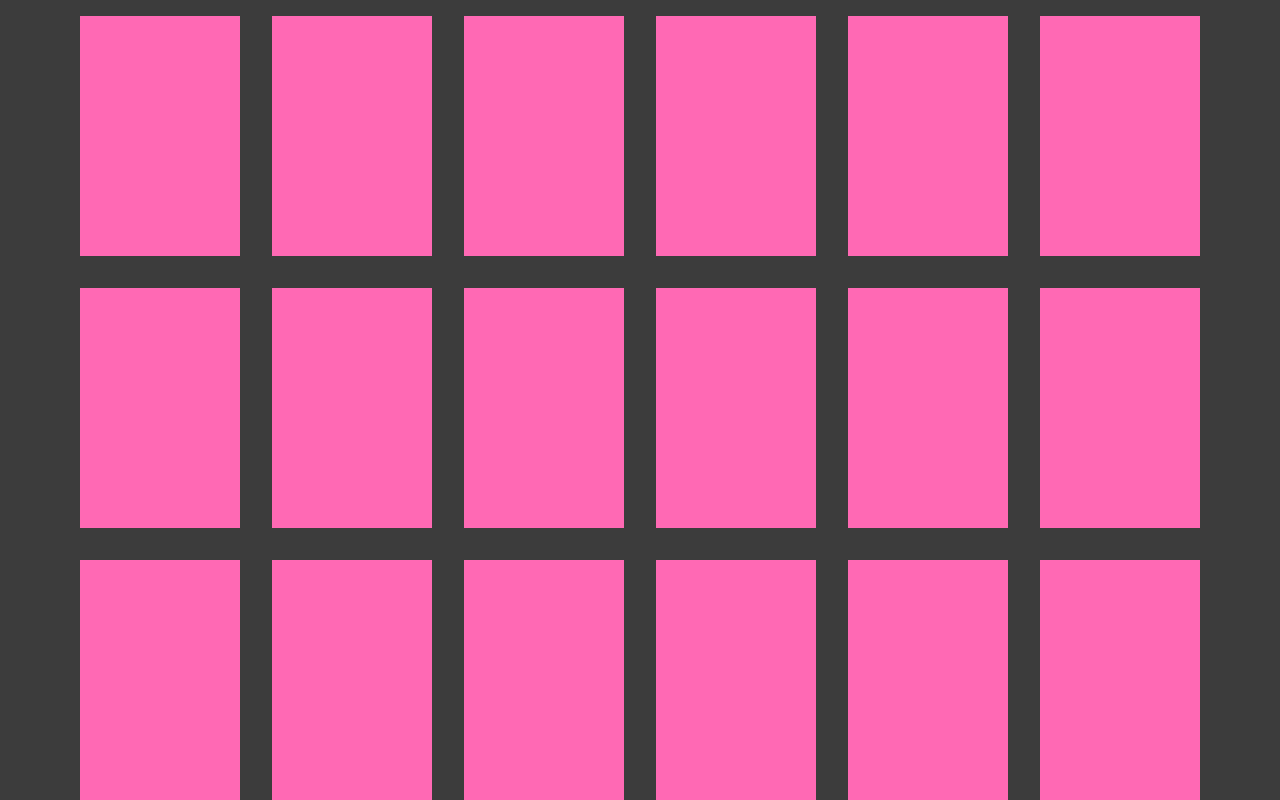
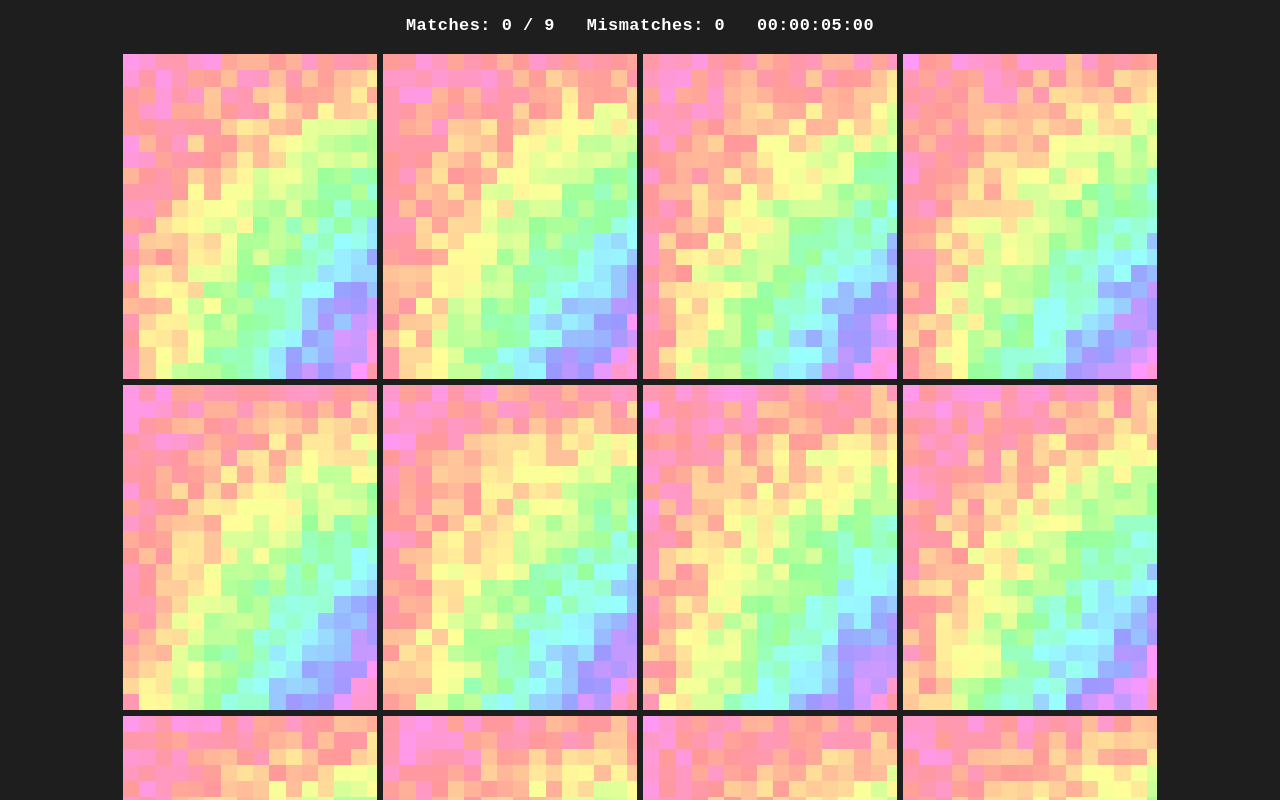
Before and after one commit to AndresSweeneyRios/card-game, a Nuxt app: page / in a window 1280 px wide. Shown: the top 800 px of the page. Built offline with nearby package versions, Linux system fonts and the light colour scheme.

Commit message:
Score & Back

```diff
--- a/assets/sass/colors.sass
+++ b/assets/sass/colors.sass
@@ -1,3 +1,4 @@
 body
-	--background: rgb(60,60,60)
-	--foreground: #ff69b4
+	--background: rgb(30,30,30)
+	--foreground: rgb(60,60,60)
+	--text: white
--- a/assets/sass/global.sass
+++ b/assets/sass/global.sass
@@ -4,6 +4,10 @@
 	margin: 0
 	padding: 0
 	box-sizing: border-box
+	font-family: monospace
+	color: var(--text)
+	scrollbar-width: thin
+	scrollbar-color: rgb(60,60,60) transparent
 
 html, body
 	height: 100%
--- /dev/null
+++ b/components/Back.vue
@@ -0,0 +1,43 @@
+<template lang="pug">
+	canvas( width="20" height="20" ref="canvas" )
+</template>
+
+<script>
+	export default {
+		computed: {
+			context () {
+				return this.$refs.canvas.getContext('2d')
+			}
+		},
+
+		methods: {
+			draw ( x, y, color ) {
+				this.context.fillStyle = color
+				this.context.fillRect(x,y,1,1)
+			},
+
+			clear ( x, y, w, h ) {
+				this.context.clearRect(x,y,w,h)
+			},
+		},
+
+		mounted () {
+			let i = 0;
+
+			setInterval( () => {
+				i++
+
+				for ( let x = 21; x; x-- )
+					for ( let y = 0; y <= 21; y++ )
+						this.draw(x-2,y-2,`hsl(${(x*y)+(i+(Math.random() * 60)) }, 100%, 80%)`)
+			}, 1000/60)
+		}
+	}
+</script>
+
+
+<style lang="sass" scoped>
+	canvas
+		// background-color: red
+
+</style>
--- /dev/null
+++ b/components/Clock.vue
@@ -0,0 +1,25 @@
+<template lang="pug">
+	section#clock {{ time }}
+</template>
+
+<style lang="sass" scoped>
+	section#clock
+		// margin-left: auto
+</style>
+
+<script>
+	export default {
+		props: ['timestamp'],
+
+		computed: {
+			time () {
+				const { timestamp } = this
+
+				// H:M:S:MS
+				return new Date( timestamp ).toUTCString().split(' ')[4] + `:${
+					(Math.round(timestamp % 1000 / (1000 / 60)) + '').padStart(2,0)
+				}`
+			}
+		}
+	}
+</script>
--- a/components/Score.vue
+++ b/components/Score.vue
@@ -1,19 +1,70 @@
 <template lang="pug">
-	section
+	section.score
+		h4 Matches: {{ matches }} / 9
+		h4 Mismatches: {{ mismatches }}
+		Clock(:timestamp="elapsed")
 </template>
 
+<style lang="sass" scoped>
+	section.score
+		display: flex
+		width: 100%
+		justify-content: center
+		align-items: center
+
+		& > *
+			// background-color: var(--foreground)
+			padding: 1rem
+			font-size: 1.3rem
+			margin: 3px
+			font-weight: 600
+			font-variant-numeric: tabular-nums
+			letter-spacing: 0.5px
+
+		@media (max-width: 800px)
+			& > *
+				padding: 0 1rem
+
+			flex-direction: column
+			padding: 2rem 0
+</style>
+
 <script>
+	import Vue from 'vue'
+	import Clock from '~/components/Clock'
+	import { mapState } from 'vuex'
+
 	export default {
 		data () {
 			return {
-				mismatches: 0
+				start: 0,
+				elapsed: 0,
 			}
 		},
 
-		computed: {
-			matched () {
-				return this.$store.state.pairs.filter( Boolean ).length
+		components: {
+			Clock
+		},
+
+		computed: mapState({
+			mismatches: state => state.mismatches,
+			matches: state => Object.entries(state.pairs).filter( ([name, bool]) => bool ).length
+		}),
+
+		mounted () {
+			Vue.set(this, 'start', Date.now())
+
+			this.interval = setInterval(() => Vue.set(
+				this,
+				'elapsed',
+				Date.now() - this.start
+			), 1)
+		},
+
+		watch: {
+			matches ( count ) {
+				if (count === 9) clearInterval( this.interval )
 			}
-		},
+		}
 	}
 </script>
--- a/components/card.vue
+++ b/components/card.vue
@@ -1,10 +1,13 @@
 <template lang="pug">
 	section.card( :class="{ show, match }" @click="select" )
+		Back( v-show="!flipped" )
 		p( v-show="flipped" ) {{ card.name }}
 </template>
 
 <script>
 	import Vue from 'vue'
+	import { mapState } from 'vuex'
+	import Back from '~/components/Back'
 
 	const alarm = time => new Promise( resolve => setTimeout(resolve, time) )
 
@@ -18,18 +21,13 @@
 			}
 		},
 
+		components: {
+			Back
+		},
+
 		computed: {
-			animating () {
-				return this.$store.state.animating
-			},
-
-			mismatch () {
-				return this.$store.state.mismatch
-			},
-
-			match () {
-				return this.$store.state.pairs[this.card.name]
-			},
+			...mapState(['mismatch', 'pairs', 'animating']),
+			match: state => state.pairs[state.card.name]
 		},
 
 		methods: {
@@ -37,23 +35,20 @@
 				Vue.set(this, 'show', false)
 				await alarm(200)
 				Vue.set(this, 'flipped', !this.flipped)
-				await alarm(100)
+				await alarm(50)
 				Vue.set(this, 'show', true)
 			},
 
 			async select () {
 				if (this.match || this.animating) return
 				this.flip()
-				await alarm(100)
 				this.$store.dispatch('selectCard', this.card)
-				await this.$nextTick()
 			}
 		},
 
 		watch: {
 			mismatch (mismatch) {
-				if (mismatch.indexOf(this.card.key) > -1)
-					this.flip()
+				if ( ~mismatch.indexOf(this.card.key) ) this.flip()
 			}
 		}
 	}
@@ -61,14 +56,26 @@
 
 <style lang="sass" scoped>
 	section.card
-		width: 10rem
-		height: 15rem
+		width: 20rem
+		height: 0
 		background-color: var(--foreground)
-		transition: transform 0.2s, opacity 0.2s
+		transition: transform 0.15s, opacity 0.15s
 		transform: scaleX(0)
-		margin: 1rem
+		border: 3px solid var(--background)
 		cursor: pointer
 		opacity: 1
+		position: relative
+		padding-top: 25rem
+		overflow: hidden
+		max-width: 45%
+
+		canvas
+			position: absolute
+			left: 0
+			height: 100%
+			image-rendering: pixelated
+			z-index: 4
+			top: 0
 
 		&.show
 			transform: scaleX(1)
@@ -76,6 +83,14 @@
 		p
 			user-select: none
 			pointer-events: none
+			position: absolute
+			height: 100%
+			width: 100%
+			top: 0
+			left: 0
+			display: flex
+			justify-content: center
+			align-items: center
 
 		&.flipped
 			transform: scaleX(1)
--- a/nuxt.config.js
+++ b/nuxt.config.js
@@ -14,10 +14,6 @@ module.exports = {
       { hid: 'description', name: 'description', content: pkg.description },
       { name: 'theme-color', content: '#121212'}
     ],
-    link: [
-      { rel: 'icon', type: 'image/x-icon', href: '/favicon.ico' },
-      { rel: 'stylesheet', href: 'https://fonts.googleapis.com/css?family=Montserrat|Source+Code+Pro:300' }
-    ]
   },
 
   /*
--- a/pages/index.vue
+++ b/pages/index.vue
@@ -1,5 +1,5 @@
 <template lang="pug">
-	section
+	section.game
 		Score
 
 		Card(
@@ -11,7 +11,7 @@
 </template>
 
 <style lang="sass" scoped>
-	section
+	section.game
 		display: flex
 		justify-content: center
 		align-items: center
@@ -27,13 +27,30 @@
 			Card,
 			Score,
 		},
+		created () {
+			const shuffle = array => {
+				return array
 
-		created () {
-			this.cards = Object.keys(this.$store.state.pairs).reduce(
-				(acc, name) => acc.concat(
-					{ name, key: name + 1 },
-					{ name, key: name + 2 }
-				), []
+				let currentIndex = array.length, temporaryValue, randomIndex
+
+				while (0 !== currentIndex) {
+					randomIndex = Math.floor(Math.random() * currentIndex)
+					currentIndex -= 1
+					temporaryValue = array[currentIndex]
+					array[currentIndex] = array[randomIndex]
+					array[randomIndex] = temporaryValue
+				}
+
+				return array
+			}
+
+			this.cards = shuffle(
+				Object.keys(this.$store.state.pairs).reduce(
+					(acc, name) => acc.concat(
+						{ name, key: name + 1 },
+						{ name, key: name + 2 }
+					), []
+				)
 			)
 		}
 	}
--- a/store/index.js
+++ b/store/index.js
@@ -1,8 +1,7 @@
 import Vue from 'vue'
 
 export const state = () => ({
-	currentCard: null,
-	lastCard: null,
+	card: null,
 
 	animating: false,
 
@@ -27,10 +26,13 @@ const alarm = time => new Promise( resolve => setTimeout(resolve, time) )
 export const mutations = {
 	selectCard ( state, { name, key } ) {
 		if ( state.card ) {
-			if (name === state.card.name && key !== state.card.key) {
+			if (state.card.key === key && key !== '') {
+				state.card = null
+			} else if (name === state.card.name) {
 				state.pairs[name] = true
 			} else {
 				state.mismatch = [state.card.key, key]
+				state.mismatches++
 			}
 
 			state.card = null
@@ -47,8 +49,8 @@ export const mutations = {
 export const actions = {
 	async selectCard ( context, payload ) {
 		context.commit('setAnimating', true)
-		await alarm(400)
+		await alarm(600)
+		context.commit('setAnimating', false)
 		context.commit('selectCard', payload)
-		context.commit('setAnimating', false)
 	}
 }
```
